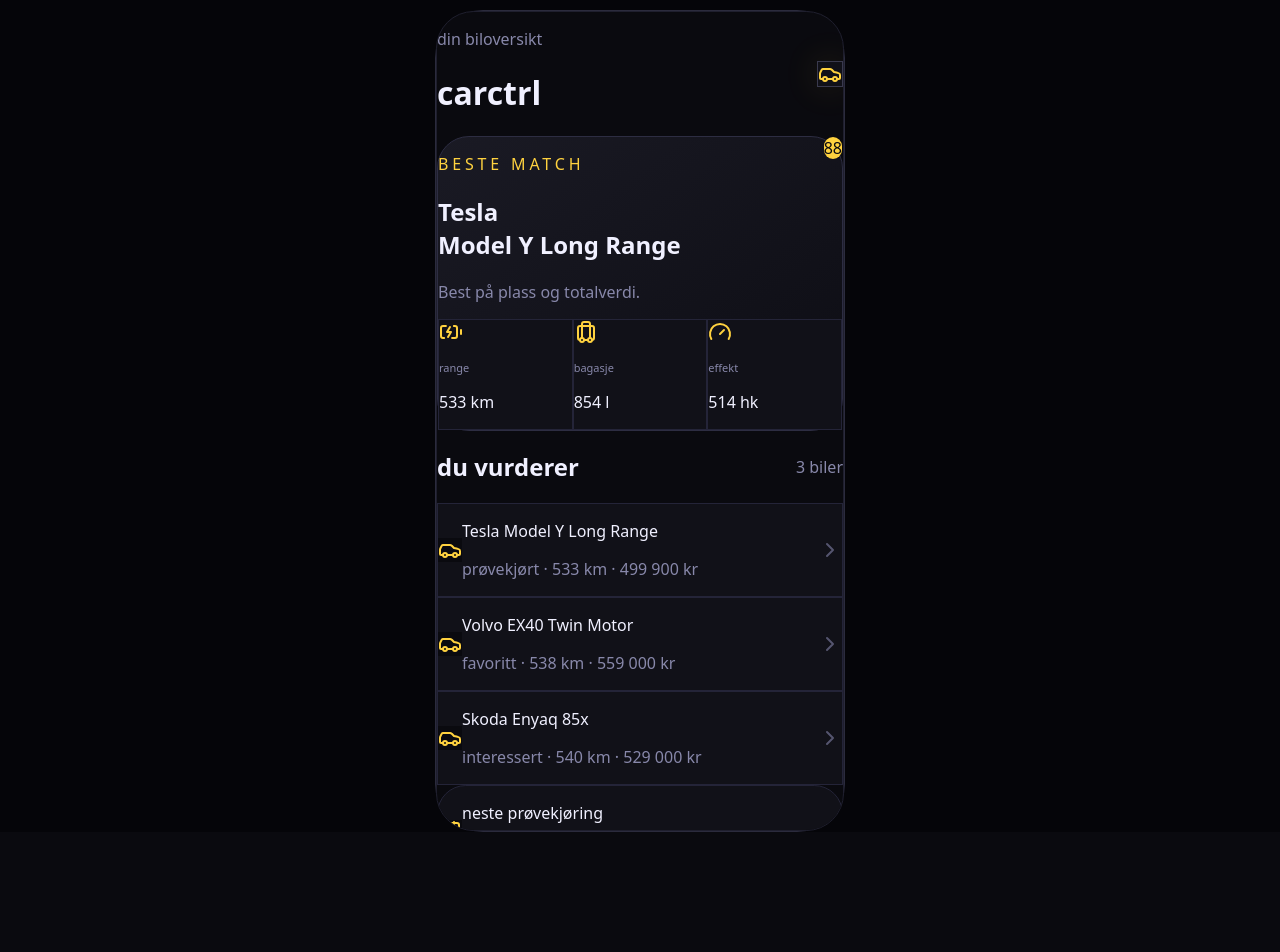
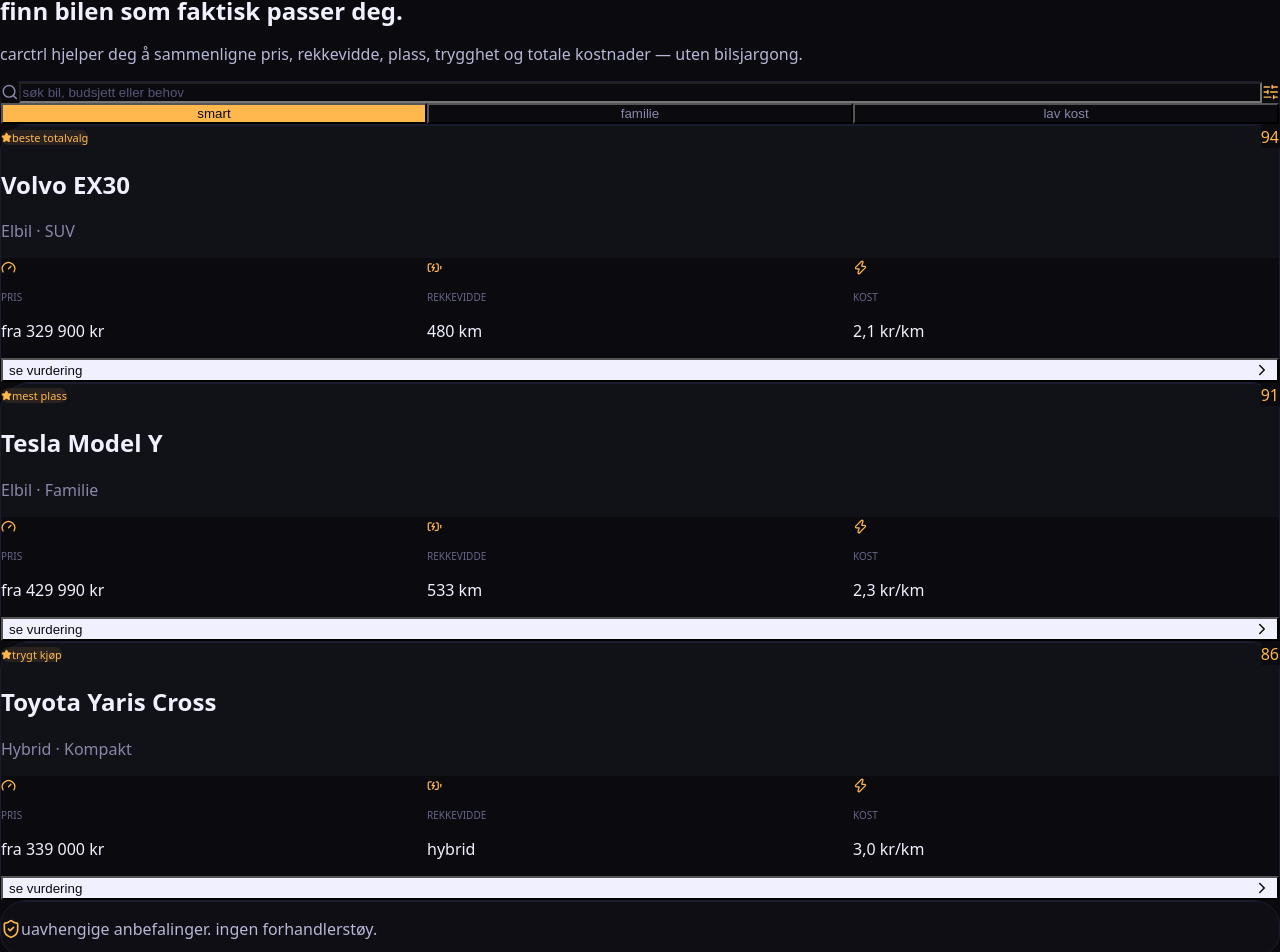
Before and after one commit to jojofos-maker/carctrl, a React (Vite) app in the folder carctrl-prototype/: page / in a window 1280 px wide. Shown: the part 152-1104 px from the top of the page. Before the commit the page ends 984 px from the top, so only its background shows below. Built offline with nearby package versions, Linux system fonts and the light colour scheme.

Commit message:
Refactor App component and update car data

```diff
--- a/carctrl-prototype/src/App.jsx
+++ b/carctrl-prototype/src/App.jsx
@@ -1,500 +1,194 @@
-import React, { useMemo, useState } from "react";
+import React, { useState } from "react";
 import {
   Car,
   Search,
-  Heart,
-  BarChart3,
-  ClipboardList,
-  Home,
+  Sparkles,
+  Gauge,
   BatteryCharging,
-  Luggage,
-  Gauge,
-  CalendarDays,
-  Star,
-  Plus,
+  ShieldCheck,
   ChevronRight,
   SlidersHorizontal,
+  Star,
+  Zap,
 } from "lucide-react";
+import { motion } from "framer-motion";
 
-const ACCENT = "#FFD23F";
+const ACCENT = "#FFB84D";
 
 const cars = [
   {
-    id: 1,
-    brand: "Tesla",
-    model: "Model Y Long Range",
-    price: 499900,
-    range: 533,
-    boot: 854,
-    power: 514,
-    status: "prøvekjørt",
-    score: 88,
-    note: "Best på plass og totalverdi.",
+    name: "Volvo EX30",
+    type: "Elbil · SUV",
+    score: 94,
+    price: "fra 329 900 kr",
+    range: "480 km",
+    cost: "2,1 kr/km",
+    tag: "beste totalvalg",
   },
   {
-    id: 2,
-    brand: "Volvo",
-    model: "EX40 Twin Motor",
-    price: 559000,
-    range: 538,
-    boot: 410,
-    power: 408,
-    status: "favoritt",
-    score: 84,
-    note: "Trygg, premium og kompakt.",
+    name: "Tesla Model Y",
+    type: "Elbil · Familie",
+    score: 91,
+    price: "fra 429 990 kr",
+    range: "533 km",
+    cost: "2,3 kr/km",
+    tag: "mest plass",
   },
   {
-    id: 3,
-    brand: "Skoda",
-    model: "Enyaq 85x",
-    price: 529000,
-    range: 540,
-    boot: 585,
-    power: 286,
-    status: "interessert",
+    name: "Toyota Yaris Cross",
+    type: "Hybrid · Kompakt",
     score: 86,
-    note: "Veldig praktisk familiebil.",
+    price: "fra 339 000 kr",
+    range: "hybrid",
+    cost: "3,0 kr/km",
+    tag: "trygt kjøp",
   },
 ];
 
-function price(value) {
-  return new Intl.NumberFormat("nb-NO").format(value) + " kr";
+function App() {
+  const [active, setActive] = useState("smart");
+
+  return (
+    <main className="min-h-screen bg-[#0A0A0F] text-[#F0F0FF] overflow-hidden">
+      <div className="fixed inset-0 pointer-events-none">
+        <div className="absolute -top-40 left-1/2 h-96 w-96 -translate-x-1/2 rounded-full bg-[#FFB84D]/20 blur-3xl" />
+        <div className="absolute bottom-0 right-0 h-80 w-80 rounded-full bg-[#4D9FFF]/10 blur-3xl" />
+      </div>
+
+      <section className="relative mx-auto flex min-h-screen max-w-md flex-col px-5 py-5">
+        <header className="flex items-center justify-between">
+          <div className="flex items-center gap-3">
+            <div className="grid h-11 w-11 place-items-center rounded-2xl border border-[#2A2A3D] bg-[#111118] shadow-xl">
+              <Car size={22} color={ACCENT} />
+            </div>
+            <div>
+              <div className="font-mono text-lg tracking-tight">
+                car<span className="text-[#FFB84D]">ctrl</span>
+              </div>
+              <p className="text-xs text-[#8888AA]">bilvalg under kontroll</p>
+            </div>
+          </div>
+
+          <button className="rounded-full border border-[#1C1C30] bg-[#111118] px-3 py-2 text-xs text-[#8888AA]">
+            beta
+          </button>
+        </header>
+
+        <motion.div
+          initial={{ opacity: 0, y: 18 }}
+          animate={{ opacity: 1, y: 0 }}
+          transition={{ duration: 0.45 }}
+          className="mt-9"
+        >
+          <p className="mb-3 inline-flex items-center gap-2 rounded-full border border-[#2A2A3D] bg-[#111118]/80 px-3 py-1.5 text-xs text-[#8888AA]">
+            <Sparkles size={14} color={ACCENT} />
+            smart anbefaling basert på behov
+          </p>
+
+          <h1 className="text-5xl font-black leading-[0.95] tracking-tight">
+            finn bilen som faktisk passer deg.
+          </h1>
+
+          <p className="mt-5 text-base leading-7 text-[#B7B7D6]">
+            carctrl hjelper deg å sammenligne pris, rekkevidde, plass,
+            trygghet og totale kostnader — uten bilsjargong.
+          </p>
+        </motion.div>
+
+        <div className="mt-7 rounded-[2rem] border border-[#1C1C30] bg-[#111118]/90 p-3 shadow-2xl backdrop-blur">
+          <div className="flex items-center gap-3 rounded-2xl bg-[#0A0A0F] px-4 py-4">
+            <Search size={18} className="text-[#8888AA]" />
+            <input
+              placeholder="søk bil, budsjett eller behov"
+              className="w-full bg-transparent text-sm outline-none placeholder:text-[#555577]"
+            />
+            <SlidersHorizontal size={18} color={ACCENT} />
+          </div>
+
+          <div className="mt-3 grid grid-cols-3 gap-2">
+            {[
+              ["smart", "smart"],
+              ["familie", "familie"],
+              ["billigst", "lav kost"],
+            ].map(([id, label]) => (
+              <button
+                key={id}
+                onClick={() => setActive(id)}
+                className={`rounded-2xl px-3 py-3 text-xs transition ${
+                  active === id
+                    ? "bg-[#FFB84D] text-[#0A0A0F]"
+                    : "bg-[#0A0A0F] text-[#8888AA]"
+                }`}
+              >
+                {label}
+              </button>
+            ))}
+          </div>
+        </div>
+
+        <section className="mt-6 space-y-3">
+          {cars.map((car, index) => (
+            <motion.article
+              key={car.name}
+              initial={{ opacity: 0, y: 16 }}
+              animate={{ opacity: 1, y: 0 }}
+              transition={{ delay: index * 0.08 }}
+              className="rounded-[1.75rem] border border-[#1C1C30] bg-[#111118] p-4"
+            >
+              <div className="flex items-start justify-between gap-4">
+                <div>
+                  <div className="mb-2 inline-flex items-center gap-1 rounded-full bg-[#FFB84D]/10 px-2 py-1 text-[11px] text-[#FFB84D]">
+                    <Star size={11} fill={ACCENT} />
+                    {car.tag}
+                  </div>
+                  <h2 className="text-xl font-bold">{car.name}</h2>
+                  <p className="text-sm text-[#8888AA]">{car.type}</p>
+                </div>
+
+                <div className="grid h-14 w-14 place-items-center rounded-2xl bg-[#0A0A0F]">
+                  <span className="text-lg font-black text-[#FFB84D]">
+                    {car.score}
+                  </span>
+                </div>
+              </div>
+
+              <div className="mt-5 grid grid-cols-3 gap-2">
+                <Metric icon={<Gauge size={15} />} label="pris" value={car.price} />
+                <Metric icon={<BatteryCharging size={15} />} label="rekkevidde" value={car.range} />
+                <Metric icon={<Zap size={15} />} label="kost" value={car.cost} />
+              </div>
+
+              <button className="mt-4 flex w-full items-center justify-between rounded-2xl bg-[#F0F0FF] px-4 py-3 text-sm font-bold text-[#0A0A0F]">
+                se vurdering
+                <ChevronRight size={18} />
+              </button>
+            </motion.article>
+          ))}
+        </section>
+
+        <footer className="mt-auto pt-8 pb-2">
+          <div className="rounded-[1.5rem] border border-[#1C1C30] bg-[#111118]/70 p-4">
+            <div className="flex items-center gap-3">
+              <ShieldCheck size={20} color={ACCENT} />
+              <p className="text-sm text-[#B7B7D6]">
+                uavhengige anbefalinger. ingen forhandlerstøy.
+              </p>
+            </div>
+          </div>
+        </footer>
+      </section>
+    </main>
+  );
 }
 
-function PhoneFrame({ children }) {
+function Metric({ icon, label, value }) {
   return (
-    <div className="mx-auto w-full max-w-[410px] rounded-[3rem] border border-[#2B2B3D] bg-[#050509] p-3 shadow-2xl shadow-black/50">
-      <div className="relative h-[820px] overflow-hidden rounded-[2.35rem] border border-[#1F1F2E] bg-[#0A0A0F]">
-        <div className="absolute left-1/2 top-2 z-30 h-7 w-32 -translate-x-1/2 rounded-full bg-black" />
-        {children}
-      </div>
+    <div className="rounded-2xl bg-[#0A0A0F] p-3">
+      <div className="mb-2 text-[#FFB84D]">{icon}</div>
+      <p className="text-[10px] uppercase tracking-wide text-[#666688]">{label}</p>
+      <p className="mt-1 text-xs font-semibold text-[#F0F0FF]">{value}</p>
     </div>
   );
 }
 
-function TopBar() {
-  return (
-    <div className="flex items-center justify-between px-5 pt-12">
-      <div>
-        <p className="text-xs text-[#8888AA]">din biloversikt</p>
-        <h1 className="font-mono text-2xl font-bold text-[#F0F0FF]">
-          carctrl
-        </h1>
-      </div>
-      <div
-        className="grid h-11 w-11 place-items-center rounded-2xl border border-[#3A3A4E] bg-[#111118]"
-        style={{ boxShadow: `0 0 36px ${ACCENT}22` }}
-      >
-        <Car className="h-6 w-6" style={{ color: ACCENT }} />
-      </div>
-    </div>
-  );
-}
-
-function Metric({ icon: Icon, label, value }) {
-  return (
-    <div className="rounded-2xl border border-[#242438] bg-[#111118] p-3">
-      <Icon className="mb-2 h-4 w-4" style={{ color: ACCENT }} />
-      <p className="text-[11px] text-[#8888AA]">{label}</p>
-      <p className="text-sm font-semibold text-[#F0F0FF]">{value}</p>
-    </div>
-  );
-}
-
-function CarMiniCard({ car }) {
-  return (
-    <div className="rounded-[1.7rem] border border-[#242438] bg-[#111118] p-4">
-      <div className="mb-4 flex items-center justify-between">
-        <div className="grid h-14 w-14 place-items-center rounded-2xl bg-[#0A0A0F]">
-          <Car className="h-8 w-8" style={{ color: ACCENT }} />
-        </div>
-        <div className="rounded-full bg-[#FFD23F18] px-3 py-1 text-xs font-semibold text-[#FFD23F]">
-          {car.score}/100
-        </div>
-      </div>
-
-      <p className="text-xs uppercase tracking-[0.22em] text-[#8888AA]">
-        {car.brand}
-      </p>
-      <h3 className="mt-1 text-lg font-bold leading-tight text-[#F0F0FF]">
-        {car.model}
-      </h3>
-      <p className="mt-1 text-sm text-[#8888AA]">{price(car.price)}</p>
-
-      <div className="mt-4 grid grid-cols-3 gap-2">
-        <div className="rounded-xl bg-[#0A0A0F] p-2">
-          <p className="text-[10px] text-[#8888AA]">rekkevidde</p>
-          <p className="text-xs font-bold text-[#F0F0FF]">{car.range} km</p>
-        </div>
-        <div className="rounded-xl bg-[#0A0A0F] p-2">
-          <p className="text-[10px] text-[#8888AA]">bagasje</p>
-          <p className="text-xs font-bold text-[#F0F0FF]">{car.boot} l</p>
-        </div>
-        <div className="rounded-xl bg-[#0A0A0F] p-2">
-          <p className="text-[10px] text-[#8888AA]">effekt</p>
-          <p className="text-xs font-bold text-[#F0F0FF]">{car.power} hk</p>
-        </div>
-      </div>
-    </div>
-  );
-}
-
-function HomeScreen() {
-  const best = cars[0];
-
-  return (
-    <div className="h-full overflow-y-auto pb-28">
-      <TopBar />
-
-      <section className="px-5 pt-6">
-        <div className="rounded-[2rem] border border-[#2D2D42] bg-gradient-to-br from-[#1A1A24] to-[#0D0D14] p-5">
-          <div className="mb-5 flex items-start justify-between">
-            <div>
-              <p className="text-xs uppercase tracking-[0.24em] text-[#FFD23F]">
-                beste match
-              </p>
-              <h2 className="mt-2 text-2xl font-bold leading-tight text-[#F0F0FF]">
-                {best.brand}
-                <br />
-                {best.model}
-              </h2>
-              <p className="mt-2 text-sm text-[#8888AA]">{best.note}</p>
-            </div>
-            <div className="grid h-16 w-16 place-items-center rounded-full bg-[#FFD23F] text-lg font-black text-[#0A0A0F]">
-              {best.score}
-            </div>
-          </div>
-
-          <div className="grid grid-cols-3 gap-2">
-            <Metric icon={BatteryCharging} label="range" value={`${best.range} km`} />
-            <Metric icon={Luggage} label="bagasje" value={`${best.boot} l`} />
-            <Metric icon={Gauge} label="effekt" value={`${best.power} hk`} />
-          </div>
-        </div>
-      </section>
-
-      <section className="px-5 pt-6">
-        <div className="mb-3 flex items-center justify-between">
-          <h2 className="text-lg font-bold text-[#F0F0FF]">du vurderer</h2>
-          <p className="text-sm text-[#8888AA]">{cars.length} biler</p>
-        </div>
-
-        <div className="space-y-3">
-          {cars.map((car) => (
-            <div
-              key={car.id}
-              className="flex items-center gap-3 rounded-3xl border border-[#242438] bg-[#111118] p-3"
-            >
-              <div className="grid h-14 w-14 place-items-center rounded-2xl bg-[#0A0A0F]">
-                <Car className="h-7 w-7" style={{ color: ACCENT }} />
-              </div>
-              <div className="min-w-0 flex-1">
-                <p className="truncate text-sm font-bold text-[#F0F0FF]">
-                  {car.brand} {car.model}
-                </p>
-                <p className="text-xs text-[#8888AA]">
-                  {car.status} · {car.range} km · {price(car.price)}
-                </p>
-              </div>
-              <ChevronRight className="h-5 w-5 text-[#55556F]" />
-            </div>
-          ))}
-        </div>
-      </section>
-
-      <section className="px-5 pt-6">
-        <div className="rounded-[1.8rem] border border-[#242438] bg-[#111118] p-4">
-          <div className="flex items-center gap-3">
-            <div className="grid h-12 w-12 place-items-center rounded-2xl bg-[#0A0A0F]">
-              <CalendarDays className="h-6 w-6" style={{ color: ACCENT }} />
-            </div>
-            <div>
-              <p className="text-sm font-bold text-[#F0F0FF]">
-                neste prøvekjøring
-              </p>
-              <p className="text-xs text-[#8888AA]">
-                Volvo EX40 · fredag 14:00
-              </p>
-            </div>
-          </div>
-        </div>
-      </section>
-    </div>
-  );
-}
-
-function SearchScreen() {
-  const [query, setQuery] = useState("");
-
-  const filtered = useMemo(() => {
-    return cars.filter((car) =>
-      `${car.brand} ${car.model}`.toLowerCase().includes(query.toLowerCase())
-    );
-  }, [query]);
-
-  return (
-    <div className="h-full overflow-y-auto pb-28">
-      <TopBar />
-
-      <section className="px-5 pt-6">
-        <h2 className="mb-4 text-2xl font-bold text-[#F0F0FF]">
-          finn bilen som passer deg
-        </h2>
-
-        <div className="flex items-center gap-3 rounded-3xl border border-[#2A2A3C] bg-[#111118] px-4 py-4">
-          <Search className="h-5 w-5 text-[#8888AA]" />
-          <input
-            value={query}
-            onChange={(e) => setQuery(e.target.value)}
-            placeholder="søk merke eller modell"
-            className="w-full bg-transparent text-sm text-[#F0F0FF] outline-none placeholder:text-[#55556F]"
-          />
-          <SlidersHorizontal className="h-5 w-5 text-[#8888AA]" />
-        </div>
-
-        <div className="mt-4 flex gap-2 overflow-x-auto">
-          {["elbil", "familie", "awd", "rekkevidde", "premium"].map((tag) => (
-            <button
-              key={tag}
-              className="whitespace-nowrap rounded-full border border-[#2A2A3C] bg-[#111118] px-4 py-2 text-sm text-[#DADAF0]"
-            >
-              {tag}
-            </button>
-          ))}
-        </div>
-      </section>
-
-      <section className="space-y-4 px-5 pt-6">
-        {filtered.map((car) => (
-          <CarMiniCard key={car.id} car={car} />
-        ))}
-      </section>
-    </div>
-  );
-}
-
-function ShortlistScreen() {
-  return (
-    <div className="h-full overflow-y-auto pb-28">
-      <TopBar />
-
-      <section className="px-5 pt-6">
-        <h2 className="mb-4 text-2xl font-bold text-[#F0F0FF]">
-          shortlist
-        </h2>
-
-        <div className="space-y-4">
-          {cars.map((car) => (
-            <div
-              key={car.id}
-              className="rounded-[1.7rem] border border-[#242438] bg-[#111118] p-4"
-            >
-              <div className="mb-4 flex items-center justify-between">
-                <div>
-                  <p className="text-xs uppercase tracking-[0.22em] text-[#8888AA]">
-                    {car.status}
-                  </p>
-                  <h3 className="mt-1 text-lg font-bold text-[#F0F0FF]">
-                    {car.brand} {car.model}
-                  </h3>
-                </div>
-                <Heart className="h-6 w-6 text-[#FFD23F]" />
-              </div>
-
-              <p className="mb-4 text-sm text-[#8888AA]">{car.note}</p>
-
-              <div className="h-2 overflow-hidden rounded-full bg-[#242438]">
-                <div
-                  className="h-full rounded-full bg-[#FFD23F]"
-                  style={{ width: `${car.score}%` }}
-                />
-              </div>
-              <p className="mt-2 text-xs text-[#8888AA]">
-                personlig matchscore: {car.score}/100
-              </p>
-            </div>
-          ))}
-        </div>
-      </section>
-    </div>
-  );
-}
-
-function CompareScreen() {
-  const left = cars[0];
-  const right = cars[2];
-
-  const rows = [
-    ["pris", price(left.price), price(right.price)],
-    ["rekkevidde", `${left.range} km`, `${right.range} km`],
-    ["bagasje", `${left.boot} liter`, `${right.boot} liter`],
-    ["effekt", `${left.power} hk`, `${right.power} hk`],
-    ["score", `${left.score}/100`, `${right.score}/100`],
-  ];
-
-  return (
-    <div className="h-full overflow-y-auto pb-28">
-      <TopBar />
-
-      <section className="px-5 pt-6">
-        <h2 className="mb-4 text-2xl font-bold text-[#F0F0FF]">
-          sammenlign
-        </h2>
-
-        <div className="grid grid-cols-2 gap-3">
-          {[left, right].map((car) => (
-            <div
-              key={car.id}
-              className="rounded-[1.6rem] border border-[#242438] bg-[#111118] p-4"
-            >
-              <Car className="mb-4 h-8 w-8" style={{ color: ACCENT }} />
-              <p className="text-xs text-[#8888AA]">{car.brand}</p>
-              <h3 className="text-base font-bold leading-tight text-[#F0F0FF]">
-                {car.model}
-              </h3>
-            </div>
-          ))}
-        </div>
-
-        <div className="mt-5 overflow-hidden rounded-[1.6rem] border border-[#242438] bg-[#111118]">
-          {rows.map((row) => (
-            <div
-              key={row[0]}
-              className="grid grid-cols-3 border-b border-[#242438] px-4 py-4 last:border-b-0"
-            >
-              <p className="text-xs text-[#8888AA]">{row[0]}</p>
-              <p className="text-right text-sm font-semibold text-[#F0F0FF]">
-                {row[1]}
-              </p>
-              <p className="text-right text-sm font-semibold text-[#F0F0FF]">
-                {row[2]}
-              </p>
-            </div>
-          ))}
-        </div>
-      </section>
-    </div>
-  );
-}
-
-function TestDriveScreen() {
-  return (
-    <div className="h-full overflow-y-auto pb-28">
-      <TopBar />
-
-      <section className="px-5 pt-6">
-        <h2 className="mb-4 text-2xl font-bold text-[#F0F0FF]">
-          prøvekjøring
-        </h2>
-
-        <div className="rounded-[1.8rem] border border-[#242438] bg-[#111118] p-5">
-          <p className="text-xs uppercase tracking-[0.22em] text-[#FFD23F]">
-            aktiv vurdering
-          </p>
-          <h3 className="mt-2 text-xl font-bold text-[#F0F0FF]">
-            Volvo EX40 Twin Motor
-          </h3>
-          <p className="mt-2 text-sm text-[#8888AA]">
-            Registrer inntrykkene dine rett etter prøvekjøring.
-          </p>
-        </div>
-
-        <div className="mt-5 space-y-4">
-          {["komfort", "plass", "støy", "kjørefølelse", "infotainment"].map(
-            (label, index) => (
-              <div
-                key={label}
-                className="rounded-[1.4rem] border border-[#242438] bg-[#111118] p-4"
-              >
-                <div className="mb-3 flex items-center justify-between">
-                  <p className="text-sm font-semibold text-[#F0F0FF]">
-                    {label}
-                  </p>
-                  <p className="text-sm text-[#FFD23F]">{8 - index}/10</p>
-                </div>
-                <div className="h-2 overflow-hidden rounded-full bg-[#242438]">
-                  <div
-                    className="h-full rounded-full bg-[#FFD23F]"
-                    style={{ width: `${(8 - index) * 10}%` }}
-                  />
-                </div>
-              </div>
-            )
-          )}
-        </div>
-
-        <button className="mt-5 flex w-full items-center justify-center gap-2 rounded-3xl bg-[#FFD23F] px-5 py-4 font-bold text-[#0A0A0F]">
-          <Plus className="h-5 w-5" />
-          lagre vurdering
-        </button>
-      </section>
-    </div>
-  );
-}
-
-function BottomNav({ active, setActive }) {
-  const items = [
-    ["home", Home, "hjem"],
-    ["search", Search, "søk"],
-    ["shortlist", Heart, "liste"],
-    ["compare", BarChart3, "match"],
-    ["test", ClipboardList, "test"],
-  ];
-
-  return (
-    <div className="absolute bottom-0 left-0 right-0 z-20 border-t border-[#242438] bg-[#0A0A0F]/95 px-3 pb-5 pt-3 backdrop-blur-xl">
-      <div className="grid grid-cols-5 gap-1">
-        {items.map(([key, Icon, label]) => {
-          const isActive = active === key;
-          return (
-            <button
-              key={key}
-              onClick={() => setActive(key)}
-              className="flex flex-col items-center gap-1 rounded-2xl px-2 py-2 text-[11px]"
-              style={{
-                color: isActive ? ACCENT : "#777791",
-                background: isActive ? "#FFD23F14" : "transparent",
-              }}
-            >
-              <Icon className="h-5 w-5" />
-              {label}
-            </button>
-          );
-        })}
-      </div>
-    </div>
-  );
-}
-
-export default function App() {
-  const [active, setActive] = useState("home");
-
-  const screens = {
-    home: <HomeScreen />,
-    search: <SearchScreen />,
-    shortlist: <ShortlistScreen />,
-    compare: <CompareScreen />,
-    test: <TestDriveScreen />,
-  };
-
-  return (
-    <div className="min-h-screen bg-[#050509] px-4 py-8 text-[#F0F0FF]">
-      <div className="pointer-events-none fixed inset-0 bg-[radial-gradient(circle_at_top,rgba(255,210,63,0.18),transparent_34%)]" />
-
-      <div className="relative mx-auto mb-6 max-w-xl text-center">
-        <p className="text-xs uppercase tracking-[0.3em] text-[#FFD23F]">
-          mobil prototype
-        </p>
-        <h1 className="mt-2 font-mono text-4xl font-bold">carctrl</h1>
-        <p className="mt-2 text-sm text-[#8888AA]">
-          finn, vurder, prøvekjør og sammenlign biler.
-        </p>
-      </div>
-
-      <PhoneFrame>
-        {screens[active]}
-        <BottomNav active={active} setActive={setActive} />
-      </PhoneFrame>
-    </div>
-  );
-}
+export default App;
```
